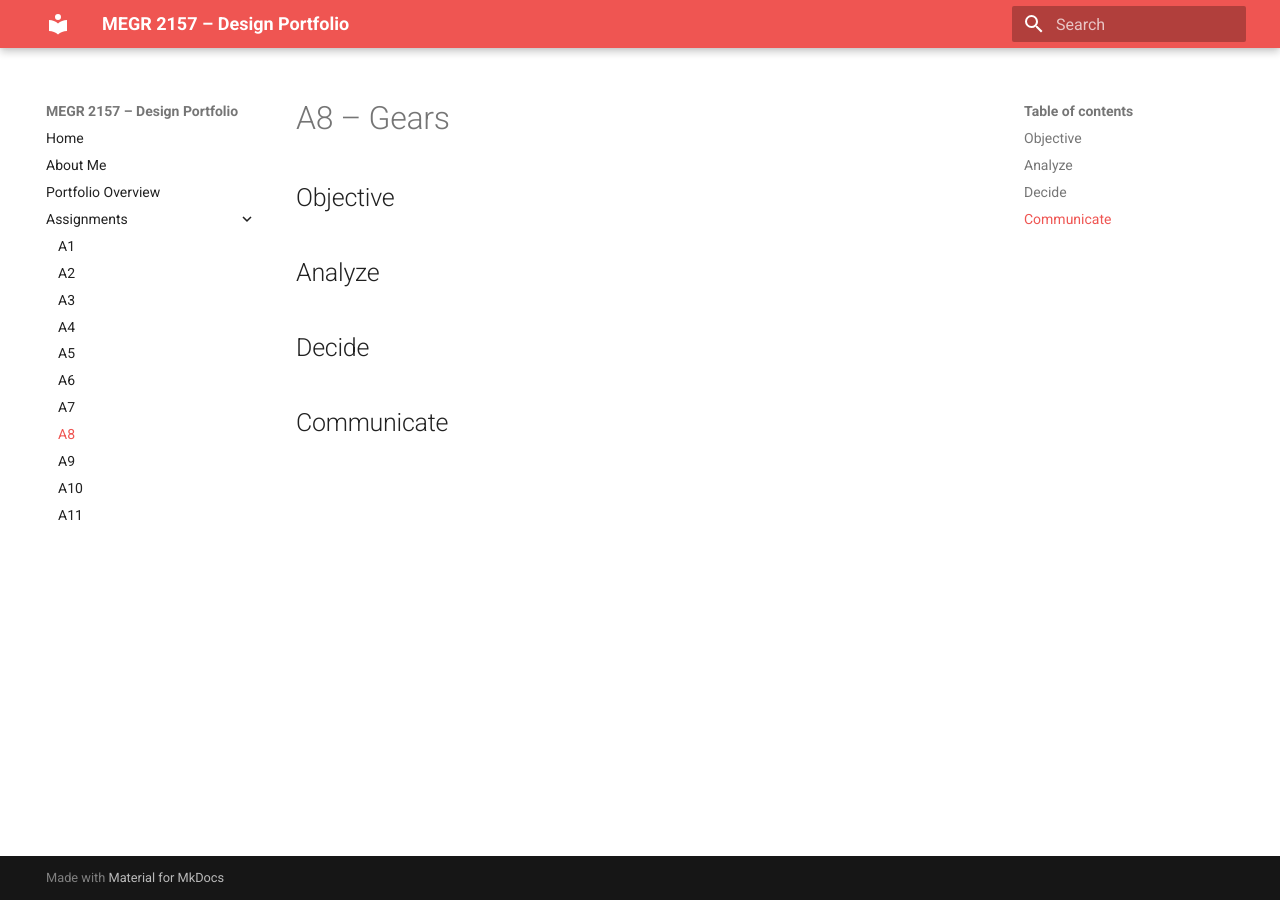
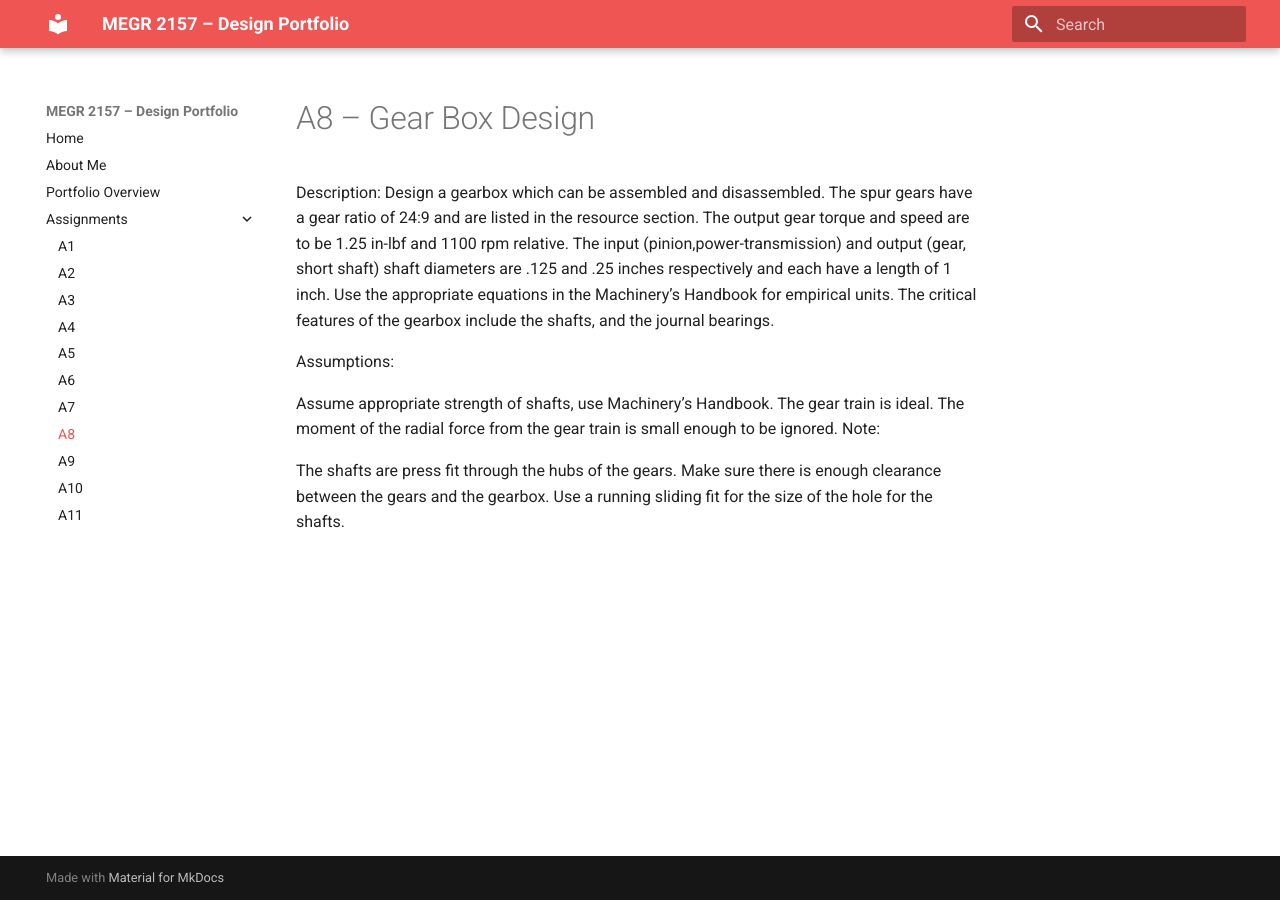
Before and after one commit to BrayanGuzman710/brayan-guzman-portfolio1, an MkDocs documentation site: the page built from docs/assignments/A08/index.md, in a window 1280 px wide. Built offline with MkDocs 1.6.1 and Material for MkDocs 9.7.7, drawn with Linux system fonts in a browser that asks for light colours.

Commit message:
Update index.md

```diff
--- a/docs/assignments/A08/index.md
+++ b/docs/assignments/A08/index.md
@@ -1,12 +1,15 @@
-# A8 – Gears
+# A8 – Gear Box Design
 
-## Objective
+Description:
+Design a gearbox which can be assembled and disassembled. The spur gears have a gear ratio of 24:9 and are listed in the resource section. The output gear torque and speed are to be 1.25 in-lbf and 1100 rpm relative. The input (pinion,power-transmission) and output (gear, short shaft) shaft diameters are .125 and .25 inches respectively and each have a length of 1 inch. Use the appropriate equations in the Machinery’s Handbook for empirical units. The critical features of the gearbox include the shafts, and the journal bearings.
 
+Assumptions:
 
-## Analyze
+Assume appropriate strength of shafts, use Machinery’s Handbook.
+The gear train is ideal.
+The moment of the radial force from the gear train is small enough to be ignored.
+Note:
 
-
-## Decide
-
-
-## Communicate
+The shafts are press fit through the hubs of the gears.
+Make sure there is enough clearance between the gears and the gearbox.
+Use a running sliding fit for the size of the hole for the shafts.
```
